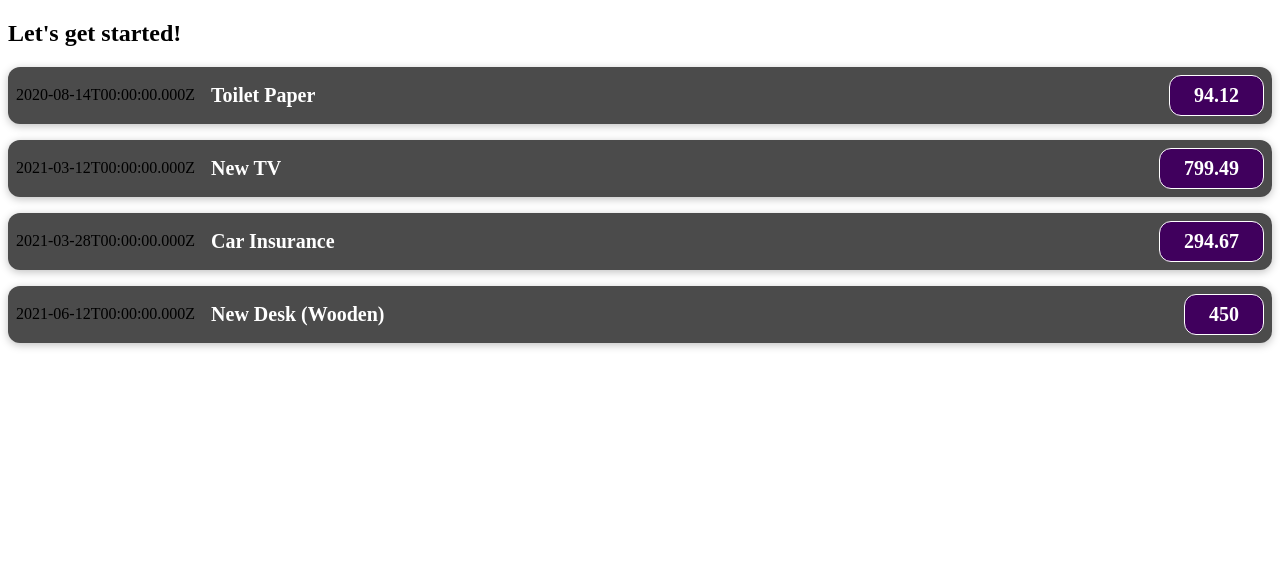
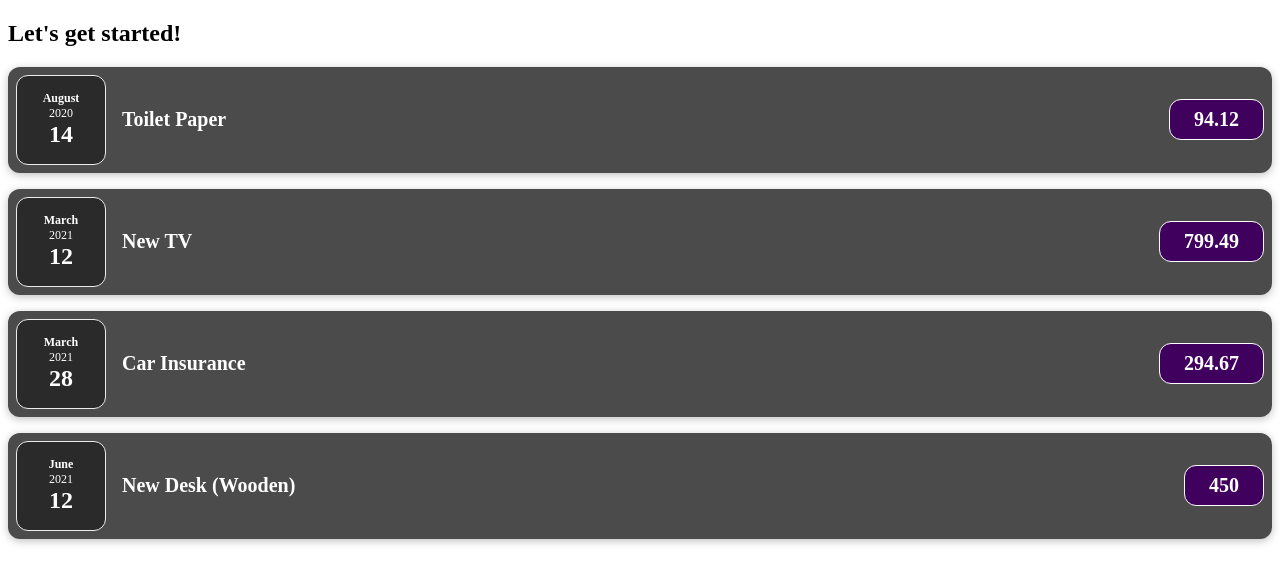
Before and after one commit to priyanshumaurya8868/expence-tracker, a React (Create React App) app: page / in a window 1280 px wide. Shown: the top 584 px of the page. Built offline with nearby package versions, Linux system fonts and the light colour scheme.

Commit message:
02_multiple_components

```diff
--- /dev/null
+++ b/src/components/ExpenseDate.css
@@ -0,0 +1,26 @@
+.expense-date{
+    display: flex;
+    flex-direction: column;
+    width: 5.5rem;
+    height: 5.5rem;
+    border: 1px solid #ececec;
+    background-color: #2a2a2a;
+    color: white;
+    border-radius: 12px;
+    align-items: center;
+    justify-content: center;
+}
+
+.expense-date__month{
+    font-size: 0.75rem;
+    font-weight: bold;
+}
+
+.expense-date__year{
+    font-size: 0.75rem
+}
+
+.expense-date__day{
+    font-size: 1.5rem;
+    font-weight: bold;
+}
--- /dev/null
+++ b/src/components/ExpenseDate.jsx
@@ -0,0 +1,18 @@
+import "./ExpenseDate.css";
+
+const ExpenseDate = (props) => {
+  const month = props.date.toLocaleString("us-US", { month: "long" });
+  const day = props.date.toLocaleString("en-US", { day: '2-digit' });
+  const year = props.date.getFullYear();
+
+  return(
+    <div className="expense-date">
+    <div className="expense-date__month">{month}</div>
+    <div className="expense-date__year">{year}</div>
+    <div className="expense-date__day">{day}</div>
+    </div>
+  )
+};
+
+
+export default ExpenseDate;
--- a/src/components/ExpenseItem.css
+++ b/src/components/ExpenseItem.css
@@ -9,14 +9,7 @@
     background-color: #4b4b4b;
 }
 
-.expense-item__description{
-    display: flex;
-    flex-direction: column;
-    gap: 1px;
-    align-items: flex-end;
-    justify-content: flex-start;
-    flex: 1;
-}
+
 .expense-item__description {
     display: flex;
     flex-direction: column;
@@ -28,7 +21,6 @@
   }
 
   .expense-item h2 {
-    color: #3a3a3a;
     font-size: 1rem;
     flex: 1;
     margin: 0 1rem;
--- a/src/components/ExpenseItem.jsx
+++ b/src/components/ExpenseItem.jsx
@@ -1,9 +1,10 @@
 import "./ExpenseItem.css"
+import ExpenseDate from "./ExpenseDate"
 
  const ExpenseItem = (prop) => {
   return (
     <div className="expense-item">
-      <div>{prop.date.toISOString()}</div>
+    <ExpenseDate date={prop.date} />
       <div className="expense-item__description">
         <h2>{prop.title}</h2>
         <div className="expense-item__price">{prop.amount}</div>
```
